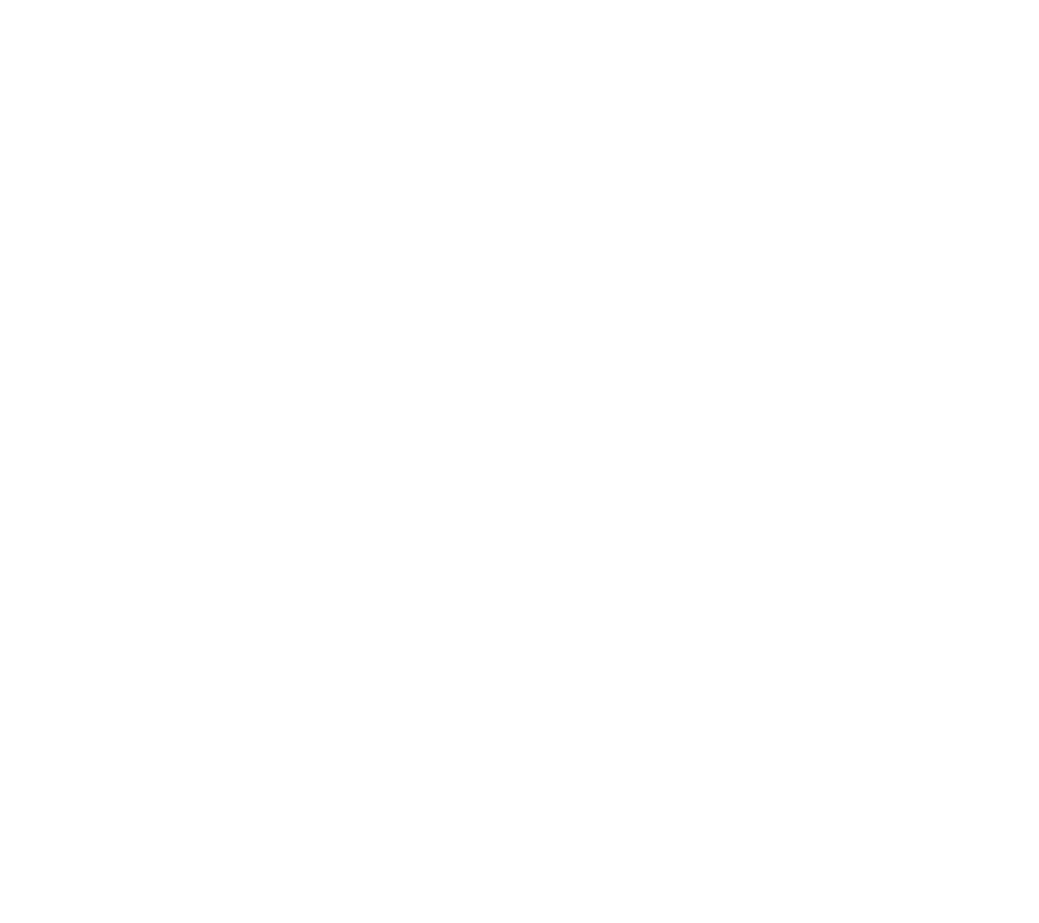
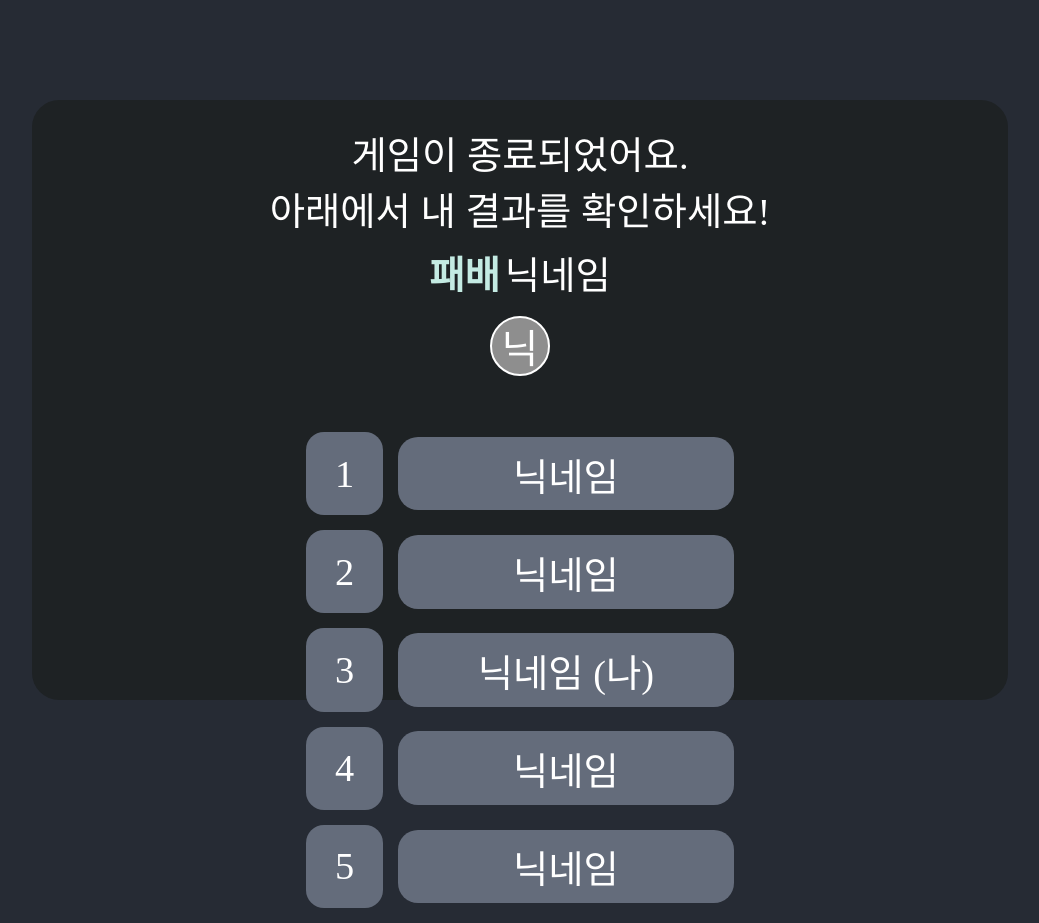
Before and after one commit to chldsbdud/likelion_partylink, a React (Create React App) app in the folder partylink/: page /GameEnding in a window 1280 px wide. Before the commit this address had no page. Shown: the whole page, without its empty margins (120-1159 px from the left). Before the commit the page ends 800 px from the top, so only its background shows below. Built offline with nearby package versions, Linux system fonts and the light colour scheme; a web font is replaced by a local one.

Commit message:
css 전체 적용 수정

```diff
--- a/partylink/package.json
+++ b/partylink/package.json
@@ -9,6 +9,7 @@
     "lottie-react": "^2.4.0",
     "react": "^18.3.1",
     "react-dom": "^18.3.1",
+    "react-modal": "^3.16.1",
     "react-router-dom": "^6.28.0",
     "react-scripts": "^5.0.1",
     "styled-components": "^6.1.13",
--- a/partylink/src/App.js
+++ b/partylink/src/App.js
@@ -7,6 +7,10 @@
 import GameLoading from "./components/main/start/game-loading.jsx";
 import Chatting1 from "./components/chatting/chatting1.jsx";
 import Chatting2 from "./components/chatting/chatting2.jsx";
+import Gamebase from "./components/game/Gamebase.jsx";
+import GameEnding from "./components/game/GameEnding.jsx";
+import ImgGame from "./components/game/ImgGame.jsx";
+import SbhGame from "./components/game/SbhGame.jsx";
 
 function App() {
   return (
@@ -19,6 +23,10 @@
         <Route path="/game-loading" element={<GameLoading />}></Route>
         <Route path="/chatting1" element={<Chatting1 />}></Route>
         <Route path="/chatting2" element={<Chatting2 />}></Route>
+        <Route path="/Gamebase" element={<Gamebase />}></Route>
+        <Route path="/GameEnding" element={<GameEnding />}></Route>
+        <Route path="/ImgGame" element={<ImgGame />}></Route>
+        <Route path="/SbhGame" element={<SbhGame />}></Route>
       </Routes>
     </BrowserRouter>
   );
--- a/partylink/src/assets/css/GameEnding.css
+++ b/partylink/src/assets/css/GameEnding.module.css
@@ -5,13 +5,14 @@
   font-style: normal;
 }
 
-body {
+.ending_page {
+  height: 100vh;
   display: flex;
   justify-content: center;
   align-items: center;
 }
 
-.ending_page {
+.ending_center {
   width: 70vw;
   height: 65vh;
   padding: 5vh;
--- a/partylink/src/assets/css/ImgGame.css
+++ b/partylink/src/assets/css/ImgGame.module.css
@@ -16,6 +16,8 @@
 
   background-color: #1e2224;
   border-radius: 15px 15px 0 0;
+
+  color: white;
 }
 
 .game_box > * {
@@ -44,7 +46,7 @@
   justify-content: center;
   align-items: center;
 
-  font-size: 6vh;
+  font-size: 5vh;
   font-weight: 500;
 
   position: relative;
--- a/partylink/src/assets/css/SbhGame.css
+++ b/partylink/src/assets/css/SbhGame.module.css
@@ -16,6 +16,7 @@
 
   background-color: #1e2224;
   border-radius: 15px 15px 0 0;
+  color: white;
 }
 
 .game_box > * {
@@ -47,6 +48,7 @@
   font-size: 2vh;
   margin-top: 5px;
   z-index: 3;
+  margin-left: 20px;
 }
 
 .me {
--- a/partylink/src/assets/css/gamebase.css
+++ b/partylink/src/assets/css/gamebase.module.css
@@ -13,11 +13,7 @@
 }
 
 body {
-  margin: 0;
   background-color: #262b34;
-
-  font-family: "PartialSansKR-Regular";
-  color: white;
 }
 
 header {
@@ -41,11 +37,17 @@
   font-weight: 400;
   font-size: 24px;
   opacity: 0.8;
+
+  font-family: "PartialSansKR-Regular";
+  color: white;
 }
 
 .game_name {
   font-weight: 400;
   font-size: 36px;
+
+  font-family: "PartialSansKR-Regular";
+  color: white;
 }
 
 .game_info {
--- a/partylink/src/components/game/GameEnding.jsx
+++ b/partylink/src/components/game/GameEnding.jsx
@@ -1,46 +1,48 @@
 import React from "react";
-import "../assets/css/GameEnding.css";
+import styles from "../../assets/css/GameEnding.module.css"; // CSS 모듈 임포트
 
 const GameEnding = () => {
   return (
-    <div className="ending_page">
+    <div className={styles.ending_page}>
+      <div className={styles.ending_center}>
         <header>
           <div>게임이 종료되었어요.</div>
           <div>아래에서 내 결과를 확인하세요!</div>
         </header>
 
         <main>
-        <div className="loser_info">
-          <div className="loser">
-            <div className="font_color">패배</div>
+          <div className={styles.loser_info}>
+            <div className={styles.loser}>
+              <div className={styles.font_color}>패배</div>
               <div>닉네임</div>
             </div>
-          <div className="user_img">닉</div>
+            <div className={styles.user_img}>닉</div>
           </div>
 
-        <div className="ranks">
-          <div className="rank">
-            <div className="rank_num">1</div>
-            <div className="rank_user">닉네임</div>
+          <div className={styles.ranks}>
+            <div className={styles.rank}>
+              <div className={styles.rank_num}>1</div>
+              <div className={styles.rank_user}>닉네임</div>
             </div>
-          <div className="rank">
-            <div className="rank_num">2</div>
-            <div className="rank_user">닉네임</div>
+            <div className={styles.rank}>
+              <div className={styles.rank_num}>2</div>
+              <div className={styles.rank_user}>닉네임</div>
             </div>
-          <div className="rank">
-            <div className="rank_num">3</div>
-            <div className="rank_user me">닉네임 (나)</div>
+            <div className={styles.rank}>
+              <div className={styles.rank_num}>3</div>
+              <div className={`${styles.rank_user} ${styles.me}`}>닉네임 (나)</div>
             </div>
-          <div className="rank">
-            <div className="rank_num">4</div>
-            <div className="rank_user">닉네임</div>
+            <div className={styles.rank}>
+              <div className={styles.rank_num}>4</div>
+              <div className={styles.rank_user}>닉네임</div>
             </div>
-          <div className="rank">
-            <div className="rank_num">5</div>
-            <div className="rank_user">닉네임</div>
+            <div className={styles.rank}>
+              <div className={styles.rank_num}>5</div>
+              <div className={styles.rank_user}>닉네임</div>
             </div>
           </div>
         </main>
+      </div>
     </div>
   );
 };
--- a/partylink/src/components/game/ImgGame.jsx
+++ b/partylink/src/components/game/ImgGame.jsx
@@ -1,5 +1,5 @@
 import React, { useState, useRef, useEffect } from "react";
-import "../assets/css/ImgGame.css";
+import styles from "../../assets/css/ImgGame.module.css"; // CSS 모듈 임포트
 
 const ImgGame = () => {
   const [lineCoords, setLineCoords] = useState(null); // SVG 선의 시작/끝 좌표
@@ -65,49 +65,49 @@
 
   return (
     <main>
-      <div className="game_box">
-        <div className="user_po1">
-          <div className="user user1" onClick={selectPerson}>
-            <div className="user_score" onClick={() => plusScore(setScore1)}>
+      <div className={styles.game_box}>
+        <div className={styles.user_po1}>
+          <div className={`${styles.user} ${styles.user1}`} onClick={selectPerson}>
+            <div className={styles.user_score} onClick={() => plusScore(setScore1)}>
               {/* 일단 구현을 위해 클릭하면 올라가는 것으로 구현, 결과에 대한 백엔드 코드 받으면 수정 필요 */}
               {score1}
             </div>
-            <div className="user_img myturn_img">닉</div>
-            <div className="user_name myturn">닉네임</div>
+            <div className={`${styles.user_img} ${styles.myturn_img}`}>닉</div>
+            <div className={`${styles.user_name} ${styles.myturn}`}>닉네임</div>
           </div>
-          <div className="user user2" onClick={selectPerson}>
-            <div className="user_score" onClick={() => plusScore(setScore2)}>
+          <div className={`${styles.user} ${styles.user2}`} onClick={selectPerson}>
+            <div className={styles.user_score} onClick={() => plusScore(setScore2)}>
               {score2}
             </div>
-            <div className="user_img">닉</div>
-            <div className="user_name">닉네임</div>
+            <div className={styles.user_img}>닉</div>
+            <div className={styles.user_name}>닉네임</div>
           </div>
         </div>
 
-        <div className="user_po2">
-          <div className="user user3" onClick={selectPerson}>
-            <div className="user_score" onClick={() => plusScore(setScore3)}>
+        <div className={styles.user_po2}>
+          <div className={`${styles.user} ${styles.user3}`} onClick={selectPerson}>
+            <div className={styles.user_score} onClick={() => plusScore(setScore3)}>
               {score3}
             </div>
-            <div className="user_img">닉</div>
-            <div className="user_name">닉네임</div>
+            <div className={styles.user_img}>닉</div>
+            <div className={styles.user_name}>닉네임</div>
           </div>
-          <div className="user user4" onClick={selectPerson}>
-            <div className="user_score" onClick={() => plusScore(setScore4)}>
+          <div className={`${styles.user} ${styles.user4}`} onClick={selectPerson}>
+            <div className={styles.user_score} onClick={() => plusScore(setScore4)}>
               {score4}
             </div>
-            <div className="user_img">닉</div>
-            <div className="user_name">닉네임</div>
+            <div className={styles.user_img}>닉</div>
+            <div className={styles.user_name}>닉네임</div>
           </div>
         </div>
 
-        <div className="user_po3">
-          <div className="user me" ref={meRef}>
-            <div className="user_score" onClick={() => plusScore(setScoreMe)}>
+        <div className={styles.user_po3}>
+          <div className={`${styles.user} ${styles.me}`} ref={meRef}>
+            <div className={styles.user_score} onClick={() => plusScore(setScoreMe)}>
               {scoreMe}
             </div>
-            <div className="user_img me_img">닉</div>
-            <div className="user_name">닉네임 (나)</div>
+            <div className={`${styles.user_img} ${styles.me_img}`}>닉</div>
+            <div className={styles.user_name}>닉네임 (나)</div>
           </div>
         </div>
       </div>
--- a/partylink/src/components/game/SbhGame.jsx
+++ b/partylink/src/components/game/SbhGame.jsx
@@ -1,11 +1,11 @@
 import React, { useState } from "react";
-import "../assets/css/SbhGame.css";
-import finger5 from "../assets/img/5.png";
-import finger4 from "../assets/img/4.png";
-import finger3 from "../assets/img/3.png";
-import finger2 from "../assets/img/2.png";
-import finger1 from "../assets/img/1.png";
-import finger0 from "../assets/img/0.png";
+import styles from "../../assets/css/SbhGame.module.css"; // CSS 모듈 임포트
+import finger5 from "../../assets/img/5.png";
+import finger4 from "../../assets/img/4.png";
+import finger3 from "../../assets/img/3.png";
+import finger2 from "../../assets/img/2.png";
+import finger1 from "../../assets/img/1.png";
+import finger0 from "../../assets/img/0.png";
 
 const SbhGame = () => {
   const [fingerCount, setFingerCount] = useState(5); // 손가락 개수를 상태로 관리
@@ -20,33 +20,33 @@
 
   return (
     <main>
-      <div className="game_box">
-        <div className="user_po1">
-          <div className="user user1">
-            <img className="user_img myturn_img" src={finger5} alt="상대 손" />
-            <div className="user_name myturn">닉네임</div>
+      <div className={styles.game_box}>
+        <div className={styles.user_po1}>
+          <div className={`${styles.user} ${styles.user1}`}>
+            <img className={`${styles.user_img} ${styles.myturn_img}`} src={finger5} alt="상대 손" />
+            <div className={`${styles.user_name} ${styles.myturn}`}>닉네임</div>
           </div>
-          <div className="user user2">
-            <img className="user_img" src={finger5} alt="상대 손" />
-            <div className="user_name">닉네임</div>
+          <div className={`${styles.user} ${styles.user2}`}>
+            <img className={styles.user_img} src={finger5} alt="상대 손" />
+            <div className={styles.user_name}>닉네임</div>
           </div>
         </div>
 
-        <div className="user_po2">
-          <div className="user user3">
-            <img className="user_img" src={finger5} alt="상대 손" />
-            <div className="user_name">닉네임</div>
+        <div className={styles.user_po2}>
+          <div className={`${styles.user} ${styles.user3}`}>
+            <img className={styles.user_img} src={finger5} alt="상대 손" />
+            <div className={styles.user_name}>닉네임</div>
           </div>
-          <div className="user user4">
-            <img className="user_img" src={finger5} alt="상대 손" />
-            <div className="user_name">닉네임</div>
+          <div className={`${styles.user} ${styles.user4}`}>
+            <img className={styles.user_img} src={finger5} alt="상대 손" />
+            <div className={styles.user_name}>닉네임</div>
           </div>
         </div>
 
-        <div className="user_po3">
-          <div className="user me" onClick={downFinger}>
-            <img className="user_img" src={fingerImages[fingerCount]} alt="손가락 접기" />
-            <div className="user_name">닉네임 (나)</div>
+        <div className={styles.user_po3}>
+          <div className={`${styles.user} ${styles.me}`} onClick={downFinger}>
+            <img className={styles.user_img} src={fingerImages[fingerCount]} alt="손가락 접기" />
+            <div className={styles.user_name}>닉네임 (나)</div>
           </div>
         </div>
       </div>
```
Also changed, not shown: partylink/src/components/game/Gamebase.jsx (+18 -18 lines), 1 other file (tests, documents, lock files or other folders). Lines whose indentation alone changed are shown as unchanged.
